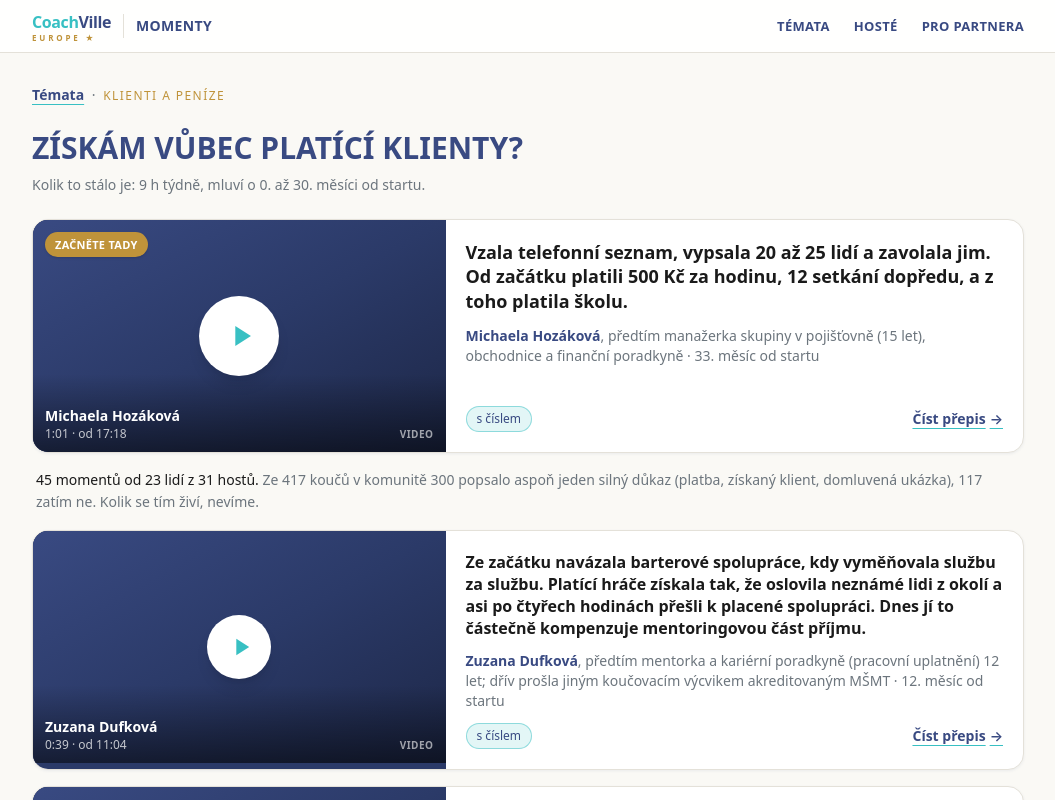
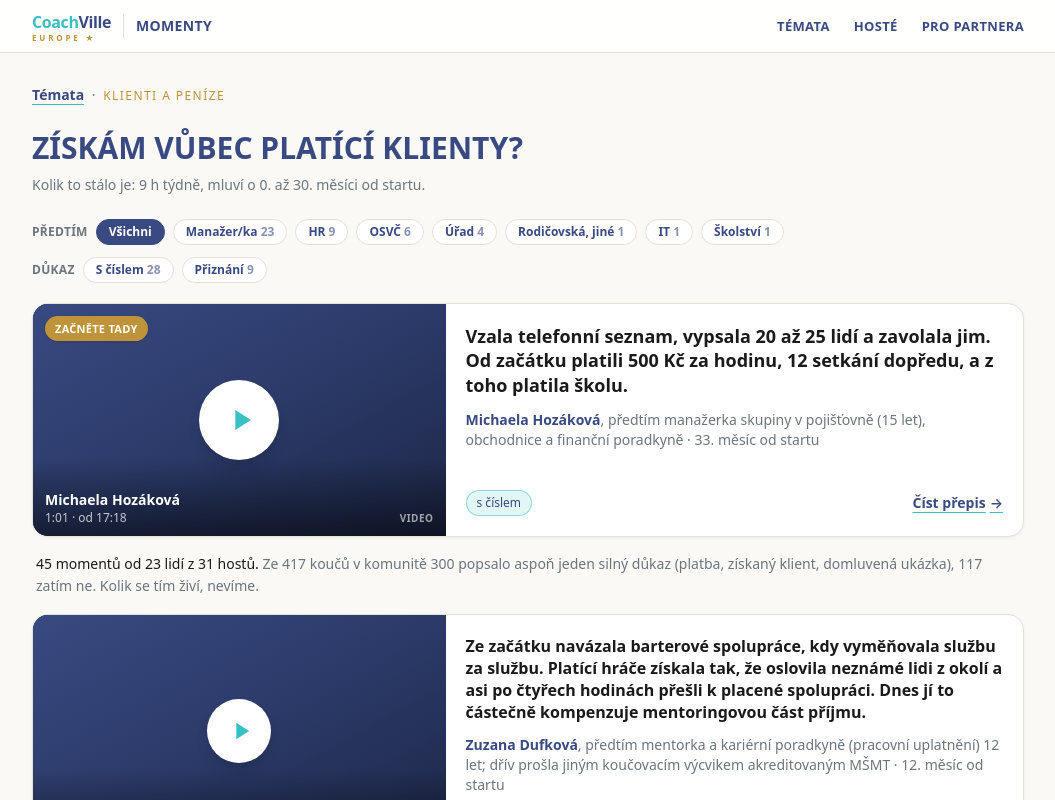
Before and after one commit to ales-vrana/coachville-momenty, a Next.js app: page /coachville-momenty/tema/ziskam-klienty in a window 1280 px wide. Shown: the top 800 px of the page, without its empty margins (112-1167 px from the left). Built offline with nearby package versions, Linux system fonts and the light colour scheme; no server answers.

Commit message:
Add files via upload

```diff
--- a/src/app/tema/[slug]/page.tsx
+++ b/src/app/tema/[slug]/page.tsx
@@ -2,9 +2,11 @@ import type { Metadata } from "next";
 import Link from "next/link";
 import { notFound } from "next/navigation";
 import CtaBar from "@/components/CtaBar";
-import Denominator from "@/components/Denominator";
+import Denominator, { plural } from "@/components/Denominator";
 import MomentCard from "@/components/MomentCard";
-import { getCostLine, getDenominator, getMomentsForTopic, getNextWorkshop, getTopics, site } from "@/lib/data";
+import MomentList from "@/components/MomentList";
+import { getCostLine, getDenominator, getMomentsForTopic, getNextWorkshop, getPublishedTopics, getTopics, site } from "@/lib/data";
+import { topicUrl } from "@/lib/urls";
 
 export function generateStaticParams() {
   return getTopics().map((t) => ({ slug: t.id }));
@@ -29,7 +31,11 @@ export default async function TopicPage({ params }: { params: Promise<{ slug: st
   const guests = new Set(moments.map((m) => m.guest)).size;
   const cost = getCostLine(moments);
   const workshop = getNextWorkshop();
-  const RELATED_SAMPLE = 7;
+  // Další téma: následující publikované ve stejné skupině, jinak první další v pořadí.
+  const published = getPublishedTopics().map((t) => t.topic);
+  const pi = published.findIndex((t) => t.id === topic.id);
+  const nextTopic =
+    published.slice(pi + 1).find((t) => t.group === topic.group) ?? published[pi + 1] ?? published[0] ?? null;
 
   return (
     <div className="space-y-6">
@@ -56,23 +62,25 @@ export default async function TopicPage({ params }: { params: Promise<{ slug: st
           .
         </p>
       ) : (
-        <div className="space-y-4">
-          {moments.slice(0, RELATED_SAMPLE).map((m, i) => (
-            <div key={m.id} className="space-y-4">
-              <MomentCard m={m} index={i} layout="row" />
-              {i === 0 && (
-                <div className="px-1">
-                  <Denominator d={d} topicMoments={moments.length} topicGuests={guests} compact />
-                </div>
-              )}
+        <MomentList
+          items={moments.map((m) => ({
+            id: m.id,
+            cat: m.guestData.priorProfessionCat ?? "neuvedeno",
+            hasNumber: m.hasNumber,
+            isAdmission: m.isAdmission,
+          }))}
+          afterFirst={
+            <div className="px-1">
+              <Denominator d={d} topicMoments={moments.length} topicGuests={guests} compact />
             </div>
+          }
+          nextTopic={nextTopic && nextTopic.id !== topic.id ? { href: topicUrl(nextTopic.id), label: nextTopic.label } : null}
+          totalLabel={`${moments.length} ${plural(moments.length, "moment", "momenty", "momentů")}`}
+        >
+          {moments.map((m, i) => (
+            <MomentCard key={m.id} m={m} index={i} layout="row" />
           ))}
-          {moments.length > RELATED_SAMPLE && (
-            <p className="text-sm text-muted">
-              Dalších {moments.length - RELATED_SAMPLE} momentů najdete u jednotlivých hostů.
-            </p>
-          )}
-        </div>
+        </MomentList>
       )}
 
       <section className="card p-5">
--- /dev/null
+++ b/src/components/MomentList.tsx
@@ -0,0 +1,212 @@
+"use client";
+
+import { Children, useEffect, useMemo, useRef, useState, type ReactNode } from "react";
+import Link from "next/link";
+import { track } from "@/lib/track";
+
+export interface MomentListItem {
+  id: string;
+  cat: string; // priorProfessionCat hosta
+  hasNumber: boolean;
+  isAdmission: boolean;
+}
+
+const CAT_LABEL: Record<string, string> = {
+  "manažer / vedoucí": "Manažer/ka",
+  "HR a personalistika": "HR",
+  "OSVČ a podnikání": "OSVČ",
+  "školství": "Školství",
+  "úřad a administrativa": "Úřad",
+  "IT a technika": "IT",
+  "zdravotnictví, péče a sociální služby": "Zdravotnictví a péče",
+  "rodičovská, jiné": "Rodičovská, jiné",
+};
+
+function plural(n: number, one: string, few: string, many: string) {
+  if (n === 1) return one;
+  if (n >= 2 && n <= 4) return few;
+  return many;
+}
+
+const INITIAL = 7;
+const STEP = 10;
+
+/**
+ * Výpis momentů tématu: všechny karty jsou v HTML (server), na klientu se jen skrývají.
+ * Načítání 7 → +10 → vše, rychlé filtry (předtím, s číslem, přiznání), počítadlo, uzávěrka s dalším tématem.
+ */
+export default function MomentList({
+  items,
+  children,
+  afterFirst,
+  nextTopic,
+  totalLabel,
+}: {
+  items: MomentListItem[];
+  children: ReactNode; // karty ve stejném pořadí jako items
+  afterFirst?: ReactNode; // blok pod první kartou (Denominator)
+  nextTopic?: { href: string; label: string } | null;
+  totalLabel: string; // „76 momentů“
+}) {
+  const cards = Children.toArray(children);
+  const [cat, setCat] = useState<string | null>(null);
+  const [proof, setProof] = useState<"number" | "admission" | null>(null);
+  const [shown, setShown] = useState(INITIAL);
+  const focusRef = useRef<HTMLDivElement>(null);
+  const [focusPos, setFocusPos] = useState<number | null>(null);
+
+  const catOptions = useMemo(() => {
+    const counts = new Map<string, number>();
+    for (const it of items) {
+      if (!CAT_LABEL[it.cat]) continue;
+      counts.set(it.cat, (counts.get(it.cat) ?? 0) + 1);
+    }
+    return [...counts.entries()].sort((a, b) => b[1] - a[1]);
+  }, [items]);
+
+  const visibleIdx = useMemo(
+    () =>
+      items
+        .map((it, i) => ({ it, i }))
+        .filter(({ it }) => (cat ? it.cat === cat : true))
+        .filter(({ it }) => (proof === "number" ? it.hasNumber : proof === "admission" ? it.isAdmission : true))
+        .map(({ i }) => i),
+    [items, cat, proof]
+  );
+
+  const total = visibleIdx.length;
+  const listed = visibleIdx.slice(0, shown);
+  const remaining = total - listed.length;
+  const filtered = cat !== null || proof !== null;
+
+  function reset() {
+    setShown(INITIAL);
+    setFocusPos(null);
+  }
+
+  function loadMore() {
+    const next = shown === INITIAL ? shown + STEP : total;
+    setFocusPos(shown);
+    setShown(next);
+    track("moments_load_more", { shown: next, total });
+  }
+
+  useEffect(() => {
+    if (focusPos === null) return;
+    focusRef.current?.focus({ preventScroll: true });
+  }, [focusPos, shown]);
+
+  const hasCounts = items.filter((i) => i.hasNumber).length;
+  const admCounts = items.filter((i) => i.isAdmission).length;
+
+  return (
+    <div className="space-y-4">
+      {(catOptions.length > 1 || hasCounts > 0 || admCounts > 0) && (
+        <div id="filtry" className="space-y-2 scroll-mt-20" role="group" aria-label="Rychlé filtry">
+          {catOptions.length > 1 && (
+            <div className="flex items-center gap-2 overflow-x-auto pb-1 text-sm">
+              <span className="shrink-0 text-xs font-semibold uppercase tracking-wide text-muted">Předtím</span>
+              <FilterChip active={cat === null} onClick={() => { setCat(null); reset(); }}>
+                Všichni
+              </FilterChip>
+              {catOptions.map(([c, n]) => (
+                <FilterChip key={c} active={cat === c} onClick={() => { setCat(cat === c ? null : c); reset(); }}>
+                  {CAT_LABEL[c]} <span className="opacity-60">{n}</span>
+                </FilterChip>
+              ))}
+            </div>
+          )}
+          {(hasCounts > 0 || admCounts > 0) && (
+            <div className="flex items-center gap-2 overflow-x-auto pb-1 text-sm">
+              <span className="shrink-0 text-xs font-semibold uppercase tracking-wide text-muted">Důkaz</span>
+              {hasCounts > 0 && (
+                <FilterChip active={proof === "number"} onClick={() => { setProof(proof === "number" ? null : "number"); reset(); }}>
+                  S číslem <span className="opacity-60">{hasCounts}</span>
+                </FilterChip>
+              )}
+              {admCounts > 0 && (
+                <FilterChip active={proof === "admission"} onClick={() => { setProof(proof === "admission" ? null : "admission"); reset(); }}>
+                  Přiznání <span className="opacity-60">{admCounts}</span>
+                </FilterChip>
+              )}
+            </div>
+          )}
+        </div>
+      )}
+
+      {total === 0 ? (
+        <p className="card p-5 text-sm text-muted">
+          Této kombinaci neodpovídá žádný moment.{" "}
+          <button onClick={() => { setCat(null); setProof(null); reset(); }} className="btn-link">
+            Zrušit filtry
+          </button>
+        </p>
+      ) : (
+        <div className="space-y-4">
+          {/* Všechny karty zůstávají v HTML (SEO), nezobrazené mají atribut hidden. */}
+          {items.map((it, idx) => {
+            const pos = listed.indexOf(idx);
+            const visible = pos !== -1;
+            return (
+              <div key={it.id} className="space-y-4" hidden={!visible}>
+                <div ref={visible && pos === focusPos ? focusRef : undefined} tabIndex={-1} className="outline-none">
+                  {cards[idx]}
+                </div>
+                {visible && pos === 0 && !filtered && afterFirst}
+              </div>
+            );
+          })}
+        </div>
+      )}
+
+      <p className="text-sm text-muted" aria-live="polite">
+        Zobrazeno {listed.length} z {total} {plural(total, "momentu", "momentů", "momentů")}
+        {filtered ? " (filtr)" : ""}.
+        {shown > INITIAL && (
+          <>
+            {" "}
+            <a href="#filtry" className="btn-link">
+              Zpět k filtrům ↑
+            </a>
+          </>
+        )}
+      </p>
+
+      {remaining > 0 ? (
+        <button onClick={loadMore} className="btn-navy w-full sm:w-auto">
+          {shown === INITIAL && remaining > STEP
+            ? `Zobrazit dalších ${STEP}`
+            : `Zobrazit ${remaining === 1 ? "poslední moment" : `všech ${remaining} zbývajících`}`}
+        </button>
+      ) : (
+        total > 0 && (
+          <div className="card flex flex-wrap items-center justify-between gap-3 p-4 text-sm">
+            <p className="text-muted">
+              {filtered ? "To jsou všechny momenty pro tento filtr." : `To je všech ${totalLabel} k této otázce.`}
+            </p>
+            {nextTopic && (
+              <Link href={nextTopic.href} className="btn-link">
+                Další téma: {nextTopic.label} <span aria-hidden="true">→</span>
+              </Link>
+            )}
+          </div>
+        )
+      )}
+    </div>
+  );
+}
+
+function FilterChip({ active, onClick, children }: { active: boolean; onClick: () => void; children: ReactNode }) {
+  return (
+    <button
+      type="button"
+      onClick={onClick}
+      aria-pressed={active}
+      className={`shrink-0 rounded-full border px-3 py-1 text-xs font-semibold transition ${
+        active ? "border-navy bg-navy text-white" : "border-line bg-white text-navy hover:border-teal hover:bg-teal-soft"
+      }`}
+    >
+      {children}
+    </button>
+  );
+}
```
